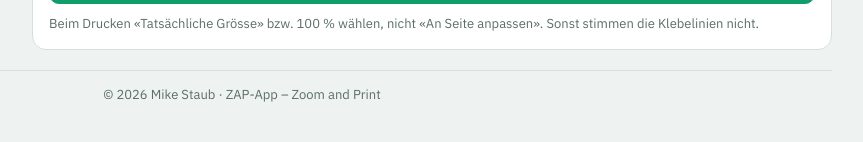
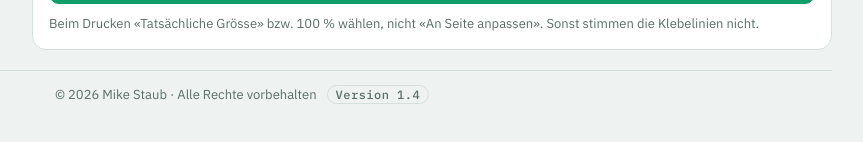
Before and after one commit to MikeStaubSwiss/zap-app, a plain HTML site: page index.html in a window 1280 px wide. Shown: the part 2132-2274 px from the top of the page, without its empty margins (398-1261 px from the left). Drawn offline with nearby package versions, Linux system fonts and the light colour scheme.

Commit message:
Add files via upload

```diff
--- a/index.html
+++ b/index.html
@@ -192,7 +192,8 @@ input[type="range"] { width: 100%; accent-color: var(--accent); }
 .ov-meta { font: 12px var(--f-mono); color: var(--muted); font-variant-numeric: tabular-nums; }
 .ov-meta.warn { color: var(--warn); }
 .detail-label { font-family: var(--f-display); font-weight: 700; font-size: 15px; border-top: 1px solid var(--line); padding-top: 12px; overflow-wrap: anywhere; }
-.site-foot { border-top: 1px solid var(--line); padding-top: 14px; color: var(--muted); font-size: 13px; text-align: center; }
+.site-foot { border-top: 1px solid var(--line); padding-top: 14px; color: var(--muted); font-size: 13px; display: flex; flex-wrap: wrap; justify-content: center; align-items: center; gap: 4px 10px; }
+.site-foot .ver { font: 500 12px var(--f-mono); letter-spacing: .04em; padding: 1px 8px; border: 1px solid var(--line); border-radius: 999px; white-space: nowrap; font-variant-numeric: tabular-nums; }
 .toast { font-size: 14px; padding: 10px 12px; border-radius: 10px; background: var(--accent-soft); color: var(--fg); }
 .toast.err { background: rgba(242, 184, 75, .15); }
 .progress { height: 6px; border-radius: 99px; background: var(--surface-2); overflow: hidden; }
@@ -365,7 +366,7 @@ input[type="range"] { width: 100%; accent-color: var(--accent); }
       </section>
     </main>
   </div>
-  <footer class="site-foot">© 2026 Mike Staub · ZAP-App – Zoom and Print</footer>
+  <footer class="site-foot"><span>© 2026 Mike Staub · Alle Rechte vorbehalten</span><span class="ver">Version 1.4</span></footer>
 </div>
 
 <script src="https://cdnjs.cloudflare.com/ajax/libs/jspdf/2.5.1/jspdf.umd.min.js"></script>
```
Also changed, not shown: 2 other files.
